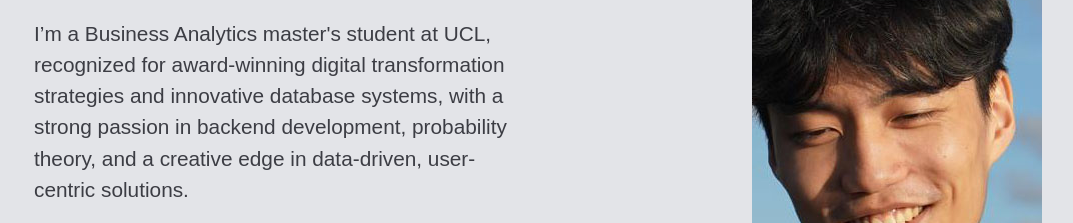
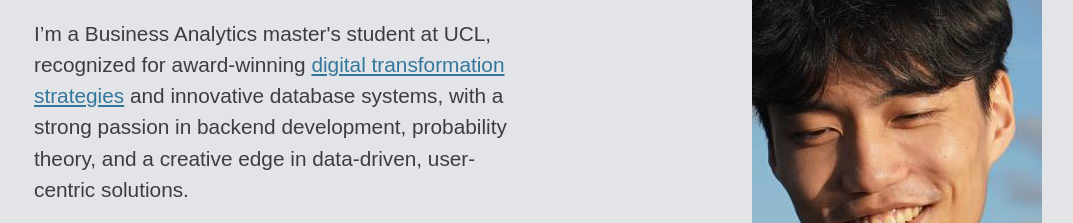
Before and after one commit to eagertistic/portfolio, a plain HTML site: page index.html in a window 1280 px wide. Shown: the part 284-507 px from the top of the page, without its empty margins (102-1175 px from the left). Drawn offline with Linux system fonts and the light colour scheme.

Commit message:
award link

```diff
--- a/index.html
+++ b/index.html
@@ -29,7 +29,7 @@
           <h1>Jack(JiaQi) Peng</h1>
           <p>
             I’m a Business Analytics master's student at UCL, recognized for
-            award-winning digital transformation strategies and innovative
+            award-winning <a href="https://www.mgmt.ucl.ac.uk/news/revealed-winners-ucl-som-digital-strategy-transformation-awards" target="_blank">digital transformation strategies</a> and innovative
             database systems, with a strong passion in backend development,
             probability theory, and a creative edge in data-driven, user-centric
             solutions.
--- a/style.css
+++ b/style.css
@@ -72,6 +72,14 @@ h3 {
 p {
   line-height: 1.5;
 }
+
+a {
+  color: var(--light-dark-blue);
+}
+a:hover {
+  color: var(--marina);
+}
+
 /* svg styling  */
 .icons {
   list-style: none;
```
